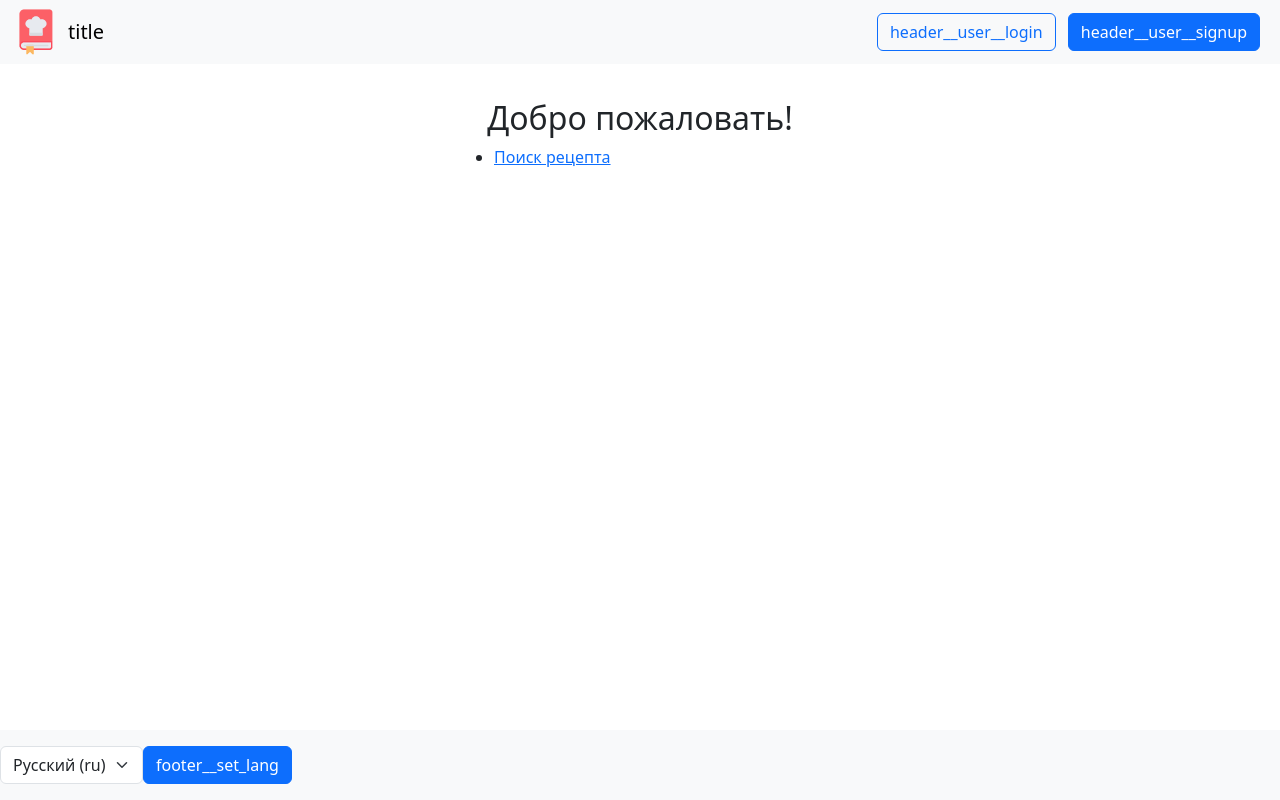
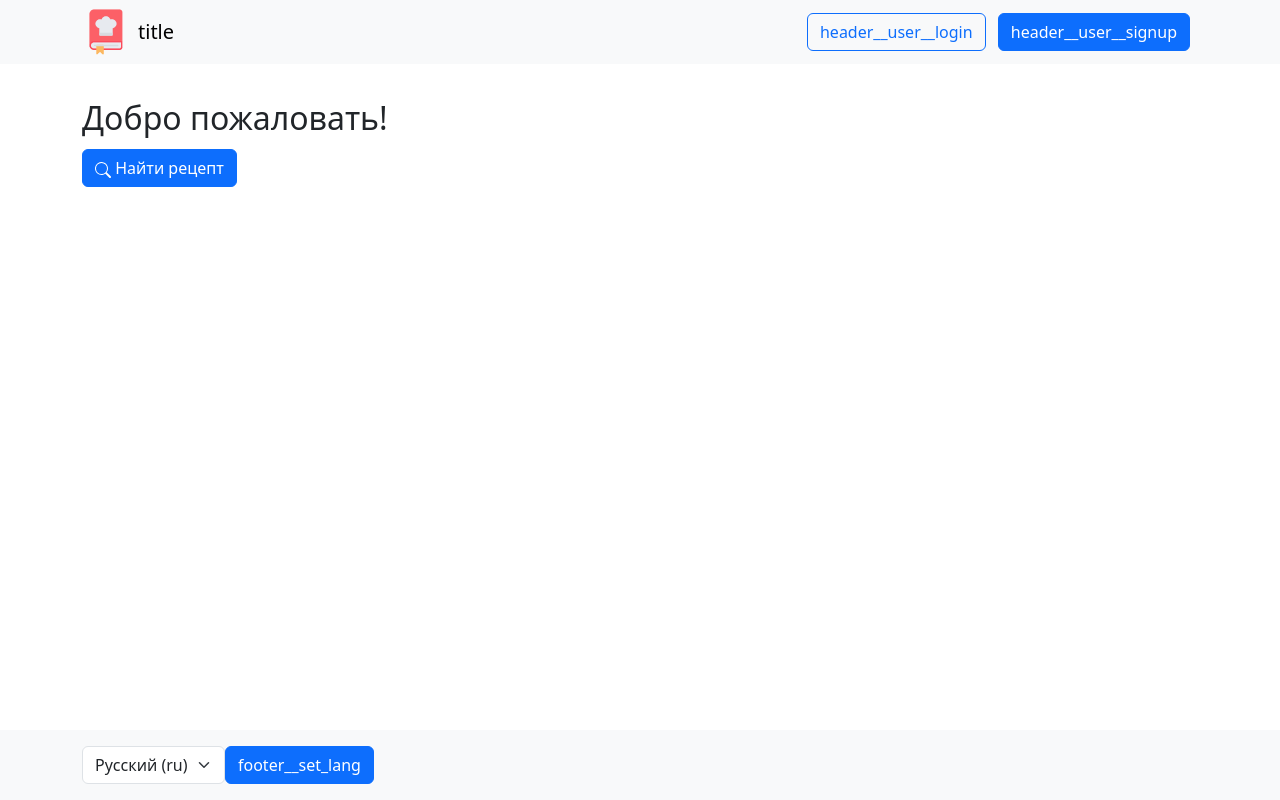
Before and after one commit to Author-id/RecipeBook, a Django app: page / in a window 1280 px wide. Run offline with Django 4.2, Linux system fonts and the light colour scheme; some libraries are stand-ins or nearby versions.

Commit message:
changed design

```diff
--- a/recipebook/templates/includes/footer.html
+++ b/recipebook/templates/includes/footer.html
@@ -1,7 +1,8 @@
 {% load static %}
 {% load i18n %}
 <footer class="footer mt-3 py-3 bg-light">
-	<form action="{% url 'set_language' %}" method="post" class="d-inline-flex ">
+    <div class="container">
+        <form action="{% url 'set_language' %}" method="post" class="d-inline-flex ">
 		{% csrf_token %}
 		<input name="next" type="hidden" value="{{ redirect_to }}">
 		<select name="language" class="form-select">
@@ -16,4 +17,6 @@
 		</select>
 		<button type="submit" class="btn btn-primary">{% translate "footer__set_lang" %}</button>
 	</form>
+    </div>
+
 </footer>
--- a/recipebook/templates/includes/header.html
+++ b/recipebook/templates/includes/header.html
@@ -2,7 +2,7 @@
 {% load i18n %}
 <header>
 	<nav class="navbar navbar-expand-md fixed-top bg-light">
-		<div class="container-fluid">
+		<div class="container-fluid container">
 			<a href="/" class="d-flex align-items-center text-dark text-decoration-none">
 				<img src="{% static 'img/icon48.png' %}" alt="logo" class="rounded me-2">
 				<span class="navbar-brand">{% translate "title" %}</span>
--- a/recipebook/templates/recipes/main.html
+++ b/recipebook/templates/recipes/main.html
@@ -3,13 +3,16 @@
 
 {% comment %} {% translate "login__title" %} {% endcomment %}
 {% block content %}
-	<h2 class="text-center mt-4">Добро пожаловать!</h2>
+	<h2 class="mt-4">Добро пожаловать!</h2>
 
-	<div class="row justify-content-center">
+	<div class="row justify-content-left">
 		<div class="col-12 col-md-6 col-lg-4">
-			<ul>
-				<li><a href="{% url 'recipes:search' %}">Поиск рецепта</a></li>
-			</ul>
+            <a href="{% url 'recipes:search' %}" class="btn btn-primary mt-1">
+                <svg xmlns="http://www.w3.org/2000/svg" width="16" height="16" fill="currentColor" class="bi bi-search" viewBox="0 0 16 16">
+                    <path d="M11.742 10.344a6.5 6.5 0 1 0-1.397 1.398h-.001q.044.06.098.115l3.85 3.85a1 1 0 0 0 1.415-1.414l-3.85-3.85a1 1 0 0 0-.115-.1zM12 6.5a5.5 5.5 0 1 1-11 0 5.5 5.5 0 0 1 11 0"/>
+                </svg>
+                Найти рецепт
+            </a>
 		</div>
 	</div>
 {% endblock %}
--- a/recipebook/templates/recipes/search.html
+++ b/recipebook/templates/recipes/search.html
@@ -19,8 +19,8 @@
 			<div class="mb-4 d-grid" style="grid-template-columns: 1fr 1fr;">
 				<div>
 					<div>
-						<span>Название:</span>
-						<input autocomplete="off" type="text" id="search-name">
+                        <span>Название:</span>
+                        <input autocomplete="off" type="text" id="search-name" class="form-control">
 					</div>
 					<div>
 						<span>Содержатся: </span>
@@ -34,7 +34,7 @@
 				<div>
 					<span>Ингредиенты:</span>
 					<div class="search-container" id="search-ingredient-container">
-						<input autocomplete="off" type="text" id="search-ingredient-input">
+						<input autocomplete="off" type="text" id="search-ingredient-input" class="form-control ms-2">
 						<div class="search" id="search-ingredient-list">
 							{% for ingredient in ingredients %}
 							<div class="search__item" data-id="{{ingredient.id}}">
```
